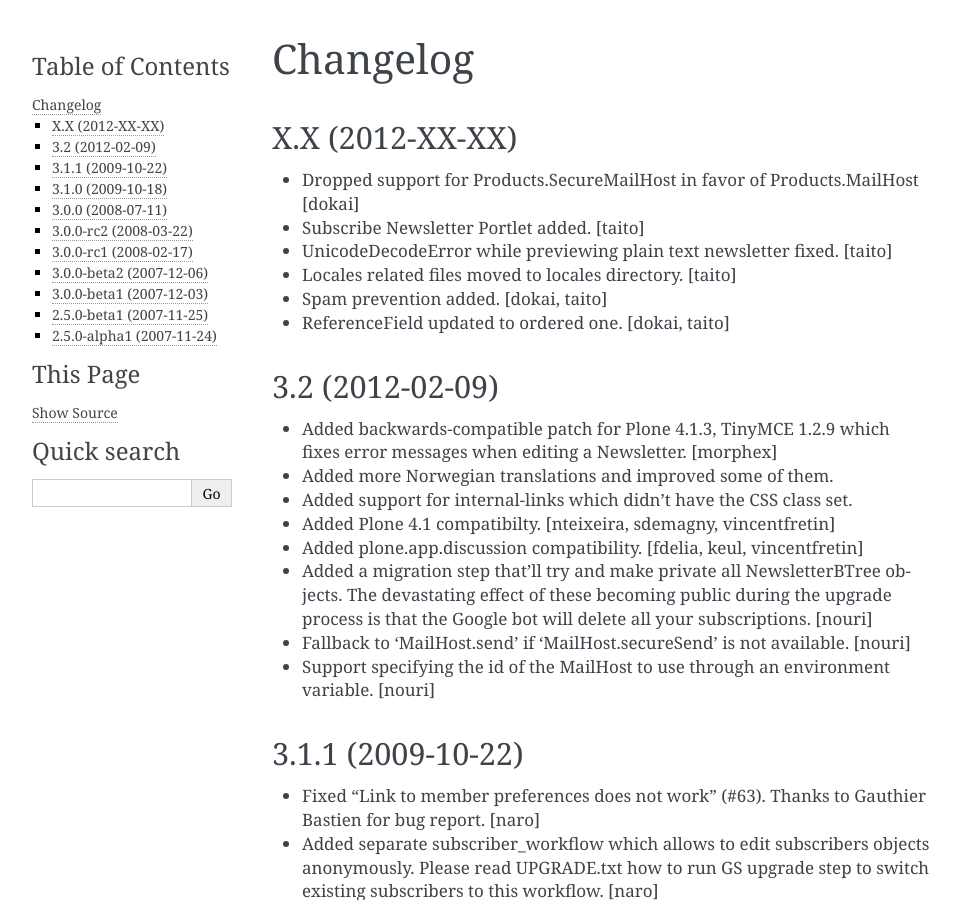
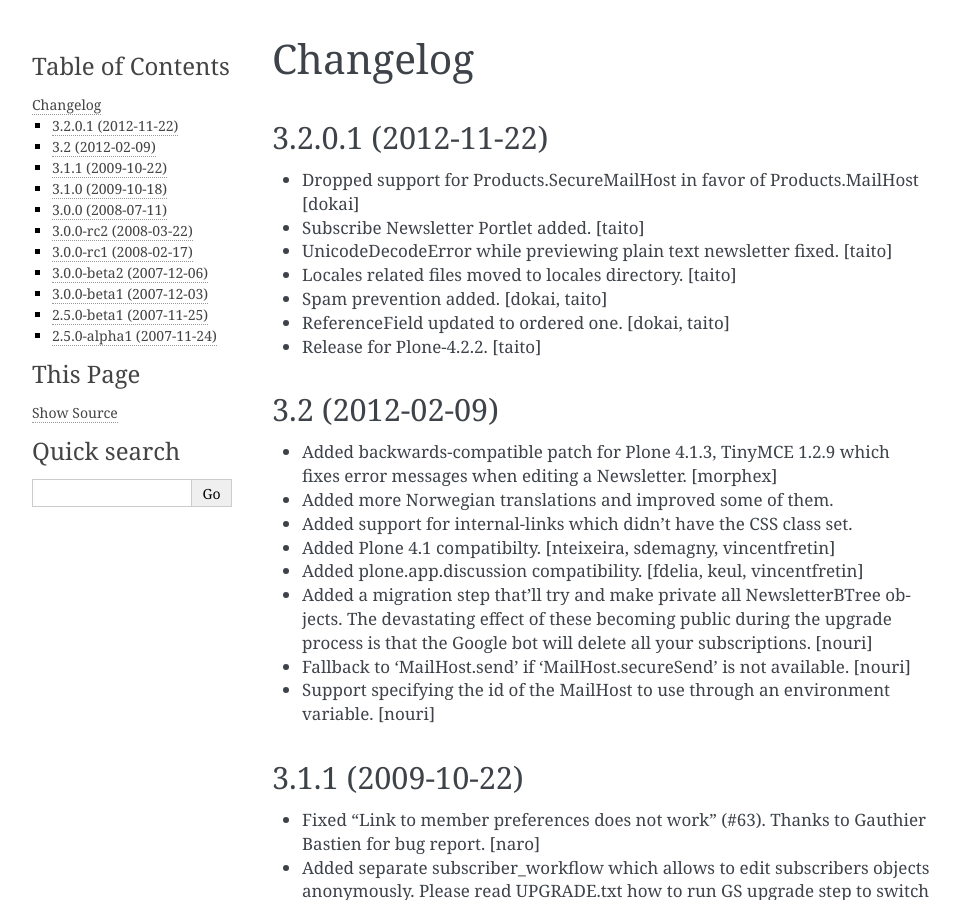
Before and after one commit to collective/Products.PloneGazette, a Sphinx documentation site: the page built from Products/PloneGazette/docs/HISTORY.rst, in a window 1280 px wide and 900 px high. Shown: the whole window, without its empty margins (148-1108 px from the left). Built offline with Sphinx 7.4.7, drawn with Linux system fonts in a browser that asks for light colours.

Commit message:
Release 3.2.0.1

```diff
--- a/Products/PloneGazette/docs/HISTORY.rst
+++ b/Products/PloneGazette/docs/HISTORY.rst
@@ -1,8 +1,8 @@
 Changelog
 ---------
 
-X.X (2012-XX-XX)
-================
+3.2.0.1 (2012-11-22)
+====================
 
 - Dropped support for Products.SecureMailHost in favor of Products.MailHost [dokai]
 - Subscribe Newsletter Portlet added. [taito]
@@ -10,6 +10,7 @@ X.X (2012-XX-XX)
 - Locales related files moved to locales directory. [taito]
 - Spam prevention added. [dokai, taito]
 - ReferenceField updated to ordered one. [dokai, taito]
+- Release for Plone-4.2.2. [taito]
 
 3.2 (2012-02-09)
 ================
--- a/Products/PloneGazette/docs/conf.py
+++ b/Products/PloneGazette/docs/conf.py
@@ -43,7 +43,7 @@ copyright = u'2012, PloneGazette Contributors and Friends'
 # The short X.Y version.
 version = '3.2'
 # The full version, including alpha/beta/rc tags.
-release = '3.2'
+release = '3.2.0.1'
 
 # The language for content autogenerated by Sphinx. Refer to documentation
 # for a list of supported languages.
--- a/setup.py
+++ b/setup.py
@@ -12,7 +12,7 @@ long_description = (
 
 setup(
     name='Products.PloneGazette',
-    version='3.2-fdbb2e48b',
+    version='3.2.0.1',
     author='Pilot Systems, Nidelven IT LTD and others',
     author_email='',
     maintainer='Morten W. Petersen',
```
Also changed, not shown: 2 other files.
